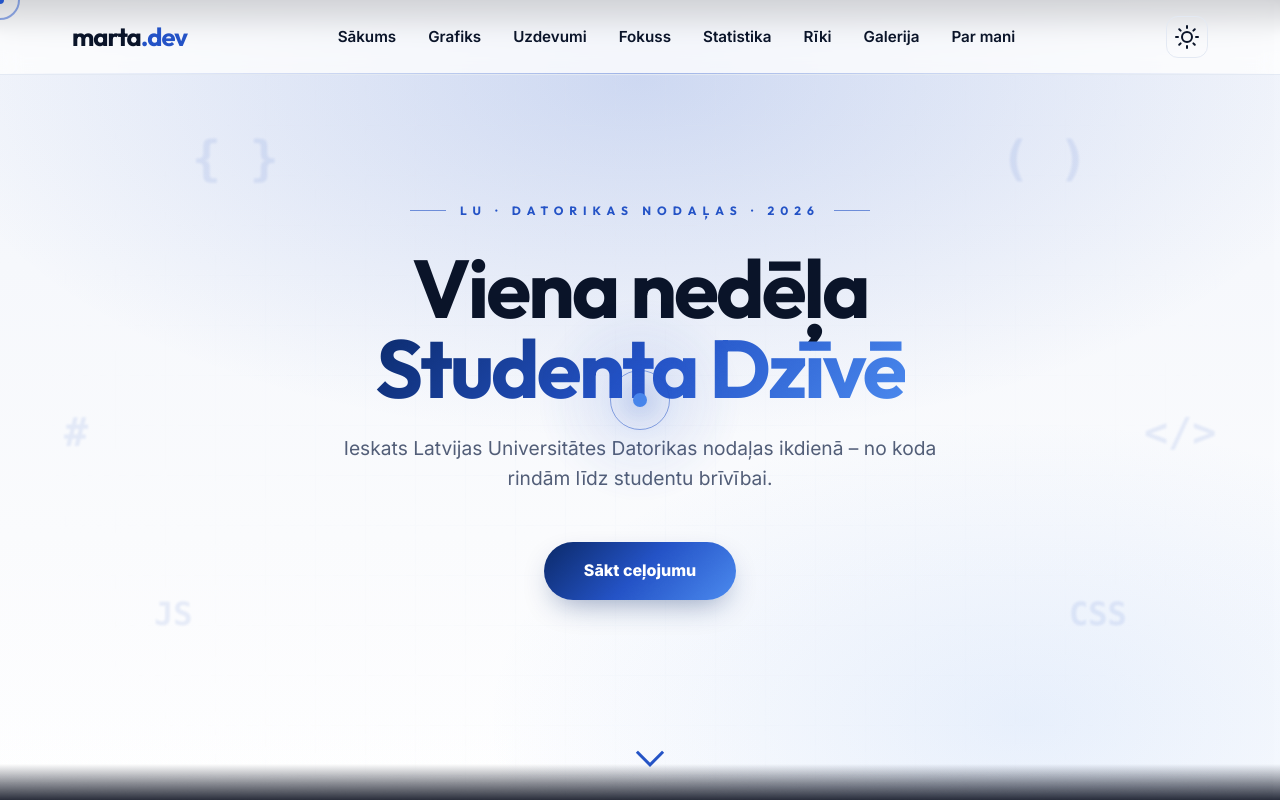
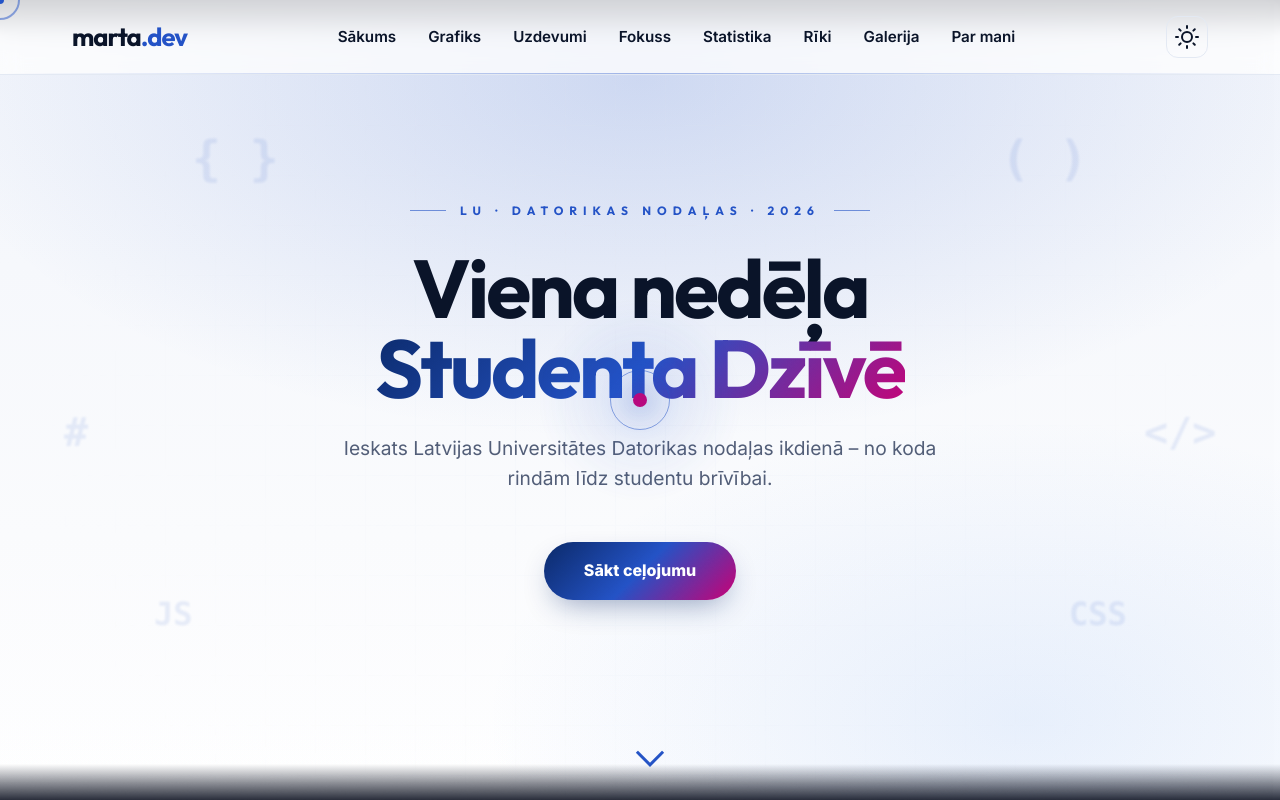
Before and after one commit to martaskrastina04/studenta-dzive, a website built with Vite: page index.html in a window 1280 px wide. Shown: the top 800 px of the page. Built offline with nearby package versions, Linux system fonts and the light colour scheme; animation ran at ten frames a second.

Commit message:
Update colors

```diff
--- a/style.css
+++ b/style.css
@@ -7,8 +7,9 @@
     --text-secondary: #54607a;
     --accent-color: #2454c7;        /* LU royal blue */
     --accent-deep: #0b2a6b;          /* deep navy */
-    --accent-bright: #4d8df0;
-    --accent-gradient: linear-gradient(135deg, #0b2a6b 0%, #2454c7 50%, #4d8df0 100%);
+    --accent-bright: #cc0077;        /* NEW: Pink accent #cc0077 */
+    --accent-cyan: #00e5e5;          /* NEW: Cyan accent #00e5e5 */
+    --accent-gradient: linear-gradient(135deg, #0b2a6b 0%, #2454c7 50%, #cc0077 100%);
     --accent-glow: rgba(36, 84, 199, 0.18);
     --card-bg: #ffffff;
     --nav-bg: rgba(255, 255, 255, 0.78);
@@ -28,8 +29,9 @@ body.dark-mode {
     --text-secondary: #9badcf;
     --accent-color: #6ea3ff;
     --accent-deep: #1a3a8f;
-    --accent-bright: #9bc1ff;
-    --accent-gradient: linear-gradient(135deg, #1a3a8f 0%, #2b6bff 50%, #9bc1ff 100%);
+    --accent-bright: #ff4de3;        /* NEW: Light pink/purple accent #ff4de3 */
+    --accent-cyan: #00e5e5;          /* NEW: Cyan accent #00e5e5 */
+    --accent-gradient: linear-gradient(135deg, #1a3a8f 0%, #2b6bff 50%, #ff4de3 100%);
     --accent-glow: rgba(110, 163, 255, 0.28);
     --card-bg: #0a142b;
     --nav-bg: rgba(5, 10, 26, 0.78);
```
